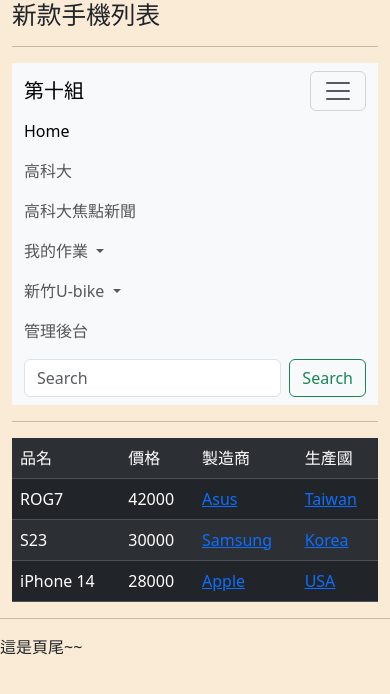
After one commit to skynettw/python111-2-56, a Django app: page /phonelist/ in a window 390 px wide, after a click that opens the changed part. The commit adds this page. Shown: the top 694 px of the page. Run offline with Django 4.2, Linux system fonts and the light colour scheme; data comes from the database, SQL or seed files in the repository; both versions use the stored data as it was after the commit.

Commit message:
add phonelist

```diff
--- a/nkust1112web56/mysite/admin.py
+++ b/nkust1112web56/mysite/admin.py
@@ -2,3 +2,5 @@
 from mysite import models         # 從mysite資料夾底下匯入models.py裡面所有的類別
 admin.site.register(models.HBicycleData)
 admin.site.register(models.NKUSTnews)
+admin.site.register(models.PhoneMaker)
+admin.site.register(models.PhoneModel)
--- a/nkust1112web56/mysite/models.py
+++ b/nkust1112web56/mysite/models.py
@@ -13,3 +13,21 @@
     title = models.CharField(max_length=200)
     def __str__(self):
         return self.title
+
+class PhoneMaker(models.Model):
+    name = models.CharField(max_length=30)
+    country = models.CharField(max_length=30)
+
+    def __str__(self):
+        return self.name
+
+class PhoneModel(models.Model):
+    name = models.CharField(max_length=100)
+    price = models.IntegerField()
+    maker = models.ForeignKey(PhoneMaker, on_delete=models.CASCADE)
+
+    def __str__(self):
+        return self.name
+
+    class Meta:
+        ordering = ["-price"]
--- a/nkust1112web56/mysite/views.py
+++ b/nkust1112web56/mysite/views.py
@@ -46,3 +46,7 @@
 def nkustnews(request):
     data = models.NKUSTnews.objects.all()
     return render(request, "nkustnews.html", locals())
+
+def phonelist(request):
+    data = models.PhoneModel.objects.all()
+    return render(request, "phonelist.html", locals())
--- a/nkust1112web56/nkust1112web56/urls.py
+++ b/nkust1112web56/nkust1112web56/urls.py
@@ -5,6 +5,7 @@
 urlpatterns = [
     path('', views.index),      # 設定執行首頁顯示的功能由index函式負責
     path('nkustnews/', views.nkustnews),
+    path('phonelist/', views.phonelist),  #列出所有的新款手機
     path('all/', views.all_data),         #顯示所有的站台資訊
     path('filter/', views.filtered_data), #只顯示超過5台可用自行車的站台資訊
     path('admin/', admin.site.urls),
--- a/nkust1112web56/templates/menu.html
+++ b/nkust1112web56/templates/menu.html
@@ -14,6 +14,16 @@
           </li>
           <li class="nav-item">
             <a class="nav-link" href="/nkustnews/">高科大焦點新聞</a>
+          </li>
+          <li class="nav-item dropdown">
+            <a class="nav-link dropdown-toggle" href="#" role="button" data-bs-toggle="dropdown" aria-expanded="false">
+              我的作業
+            </a>
+            <ul class="dropdown-menu">
+              <li><a class="dropdown-item" href="/phonelist/">新手機列表</a></li>
+              <li><hr class="dropdown-divider"></li>
+              <li><a class="dropdown-item" href="#">Something else here</a></li>
+            </ul>
           </li>
           <li class="nav-item dropdown">
             <a class="nav-link dropdown-toggle" href="#" role="button" data-bs-toggle="dropdown" aria-expanded="false">
--- /dev/null
+++ b/nkust1112web56/templates/phonelist.html
@@ -0,0 +1,25 @@
+{% extends "base.html" %}
+
+{% block title %}敏煌的網站{% endblock %}
+
+{% block headmessage %}
+<h2>新款手機列表</h2>
+{% endblock %}
+
+{% block content %}
+<table class="table table-striped table-dark">
+    <tr><td>品名</td><td>價格</td><td>製造商</td><td>生產國</td></tr>
+    {% for item in data %}
+        <tr>
+            <td>{{item.name}}</td>
+            <td>{{item.price}}</td>
+            <td>
+                <a href="/phonelist/maker/{{item.maker.id}}/">{{item.maker.name}}</a>
+            </td>
+            <td>
+                <a href="/phonelist/country/{{item.maker.id}}/">{{item.maker.country}}</a>
+            </td>
+        </tr>
+    {% endfor %}
+</table>
+{% endblock %}
```
Also changed, not shown: nkust1112web56/templates/filter.html (+17 -3 lines), nkust1112web56/db.sqlite3, nkust1112web56/mysite/migrations/0003_phonemaker_phonemodel.py (added).
